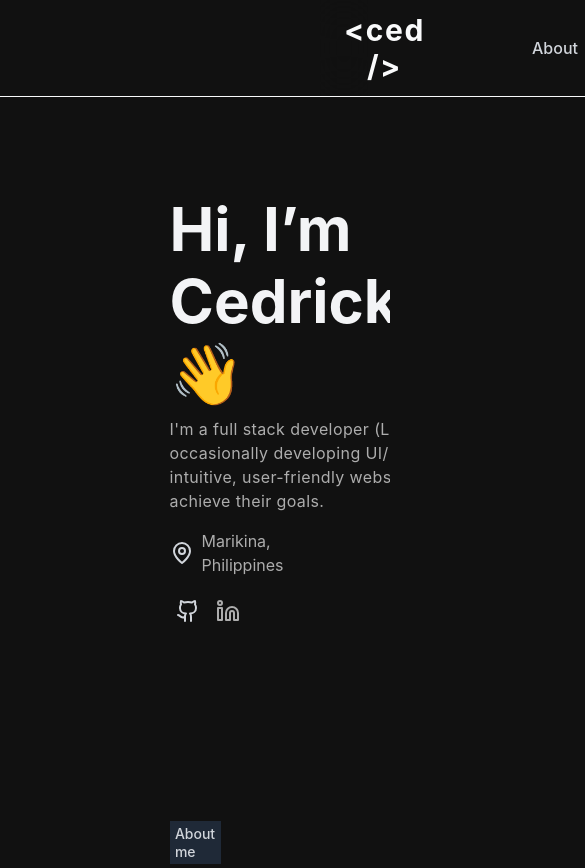
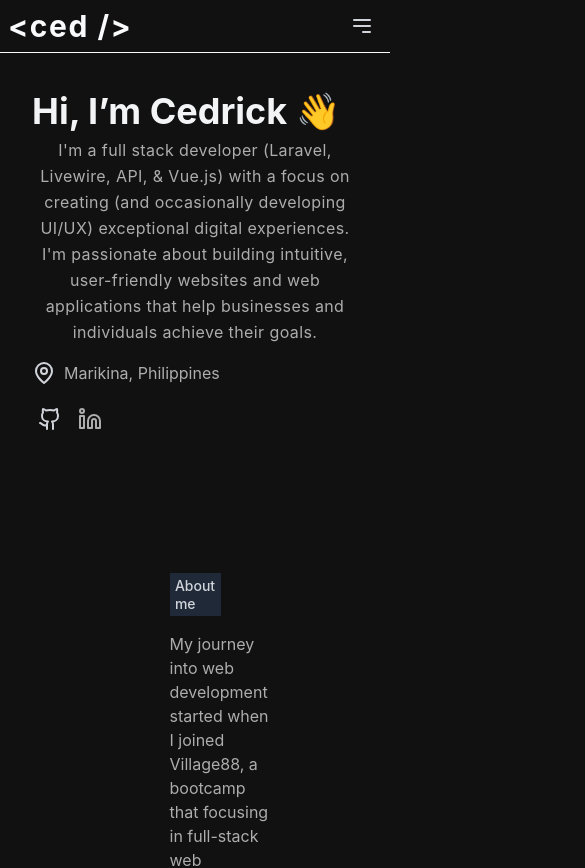
Before and after one commit to newbieced0411/myweb, a Vue app: page / in a window 390 px wide. Shown: the top 868 px of the page, 585 px wide, since content can reach past the window. Built offline with nearby package versions, Linux system fonts and the light colour scheme.

Commit message:
added responsive in header

```diff
--- a/src/components/HeaderComponent.vue
+++ b/src/components/HeaderComponent.vue
@@ -1,6 +1,7 @@
 <script setup>
     import { ref } from "vue";
 
+    let mobileMenuOpen = ref(false);
     const tabs = ref([
         {
             id: "#about-me",
@@ -37,21 +38,47 @@
         // Clean up by revoking the object URL
         URL.revokeObjectURL(url);
     }
+
+    function toggleMobileMenu() {
+        // Toggle the state of the mobile menu
+        mobileMenuOpen.value = !mobileMenuOpen.value;
+    }
 </script>
 
 <template>
-    <div class="flex flex-row justify-between w-full px-6 py-3 backdrop-blur-xl">
+    <div class="flex flex-row w-full p-2 relevant lg:py-3 lg:px-6 lg:justify-between">
         <div class="flex-1">
             <h1 class="flex items-center text-3xl font-bold tracking-wider">
-                <!-- <span><img src="@/assets/nc-transparent-background.png" alt="NC Logo" class="h-8 mr-2"></span> -->
                 <a
                     href="#home"
-                    class="text-center text-gray-50 text-3xl font-bold font-['Inter'] leading-9"
-                    ><span>&lt;ced /&gt;</span></a
-                >
+                    class="text-center text-gray-50 text-3xl font-bold font-['Inter'] leading-9">
+                    <span>&lt;ced /&gt;</span>
+                </a>
             </h1>
         </div>
-        <nav class="flex justify-end flex-1 gap-x-12 text-gray-300 text-base font-medium font-['Inter'] leading-normal">
+
+        <!-- Burger Menu for Mobile and Tablet -->
+        <div class="flex items-center lg:hidden">
+            <button
+                @click="toggleMobileMenu"
+                class="px-2 py-1 text-gray-300 focus:outline-none">
+                <svg
+                    xmlns="http://www.w3.org/2000/svg"
+                    class="w-6 h-6"
+                    fill="none"
+                    viewBox="0 0 24 24"
+                    stroke="currentColor">
+                    <path
+                        stroke-linecap="round"
+                        stroke-linejoin="round"
+                        stroke-width="2"
+                        d="M4 6h16M4 12h16m-7 6h7"></path>
+                </svg>
+            </button>
+        </div>
+
+        <nav
+            class="hidden lg:flex justify-end flex-1 gap-x-12 text-gray-300 text-base font-medium font-['Inter'] leading-normal">
             <ul class="flex flex-row items-center justify-between w-1/3 h-full">
                 <li
                     v-for="tab in tabs"
@@ -67,5 +94,30 @@
                 <span class="relative text-left text-gray-900">Download CV</span>
             </button>
         </nav>
+
+        <!-- Mobile Menu (Initially Hidden) -->
+        <div
+            v-if="mobileMenuOpen"
+            class="absolute flex items-center justify-center w-full h-screen text-gray-300 bg-[#111111] opacity-95 backdrop-blur-lg top-14 md:justify-center md:right-0 md:w-1/2 lg:hidde">
+            <ul class="flex flex-col items-center justify-center h-full">
+                <li
+                    @click="toggleMobileMenu"
+                    v-for="tab in tabs"
+                    v-bind:key="tab"
+                    class="px-4 py-2 transition hover:bg-gray-600/30">
+                    <a :href="tab.id">{{ tab.text }}</a>
+                </li>
+                <li class="px-4 py-2 transition hover:bg-gray-600/30">
+                    <button
+                        @click="downloadCV"
+                        class="text-gray-300 focus:outline-none">
+                        Download CV
+                    </button>
+                </li>
+            </ul>
+        </div>
     </div>
 </template>
+
+<style>
+</style>
--- a/src/views/HomeView.vue
+++ b/src/views/HomeView.vue
@@ -1,6 +1,6 @@
 <template>
     <header
-        class="px-80"
+        class="lg:px-80"
         :class="state.scroll ? state.whenScroll : state.defaultHeader">
         <HeaderComponent />
     </header>
@@ -8,21 +8,21 @@
         id="home"
         class="w-full">
         <section
-            class="relative flex flex-row items-center self-stretch justify-center px-20 py-24 overflow-hidden shrink-0">
-            <div class="relative flex flex-col items-start justify-start w-1/2 gap-4 px-8">
-                <div class="relative flex flex-col items-start self-stretch justify-center gap-2 shrink-0">
+            class="relative py-10 lg:flex lg:flex-row lg:overflow-hidden lg:items-center lg:self-stretch lg:justify-center lg:px-20 lg:py-24 shrink-0">
+            <div class="relative flex flex-col items-start justify-start gap-4 px-8 lg:w-1/2">
+                <div
+                    class="relative flex flex-col items-start self-stretch justify-center gap-2 shrink-0"
+                    style="font: var(--body-2-normal-all, 400 16px/24px 'Inter', sans-serif)">
                     <h1
-                        class="relative text-left text-gray-100"
-                        style="font: var(--heading-h-1-bold-desktop, 700 60px/72px 'Inter', sans-serif)">
+                        class="relative text-4xl font-bold leading-9 text-center text-gray-100 md:text-5xl lg:text-6xl md:text-left font-inter">
                         Hi, I’m Cedrick 👋
                     </h1>
                     <div
-                        class="text-gray-dark-600 text-left relative w-[768px] tracking-wide leading-relaxed"
-                        style="font: var(--body-2-normal-all, 400 16px/24px 'Inter', sans-serif)">
-                        I&#039;m a full stack developer (Laravel, Livewire, API, &amp; Vue.js) with a focus on creating
-                        (and occasionally developing UI/UX) exceptional digital experiences. I'm passionate about
-                        building intuitive, user-friendly websites and web applications that help businesses and
-                        individuals achieve their goals.
+                        class="text-gray-dark-600 text-center md:text-left relative w-full md:w-[768px] tracking-wide leading-relaxed font-inter text-base md:text-lg lg:text-l">
+                        I'm a full stack developer (Laravel, Livewire, API, &amp; Vue.js) with a focus on creating (and
+                        occasionally developing UI/UX) exceptional digital experiences. I'm passionate about building
+                        intuitive, user-friendly websites and web applications that help businesses and individuals
+                        achieve their goals.
                     </div>
                 </div>
                 <div class="relative flex flex-col items-start self-stretch justify-center gap-2 shrink-0">
@@ -131,7 +131,9 @@
             class="relative flex flex-row items-start self-stretch justify-center px-20 py-24 overflow-hidden shrink-0">
             <ProjectView />
         </section>
-        <section id="contact" class="relative flex flex-row items-start self-stretch justify-center px-20 py-24 overflow-hidden shrink-">
+        <section
+            id="contact"
+            class="relative flex flex-row items-start self-stretch justify-center px-20 py-24 overflow-hidden shrink-">
             <ContactView />
         </section>
     </main>
@@ -143,7 +145,7 @@
     import AboutView from "./AboutView.vue";
     import TechsView from "./TechsView.vue";
     import ProjectView from "./ExperienceView.vue";
-    import ContactView from './ContactView.vue'
+    import ContactView from "./ContactView.vue";
 
     import { onMounted, reactive } from "vue";
 
```
